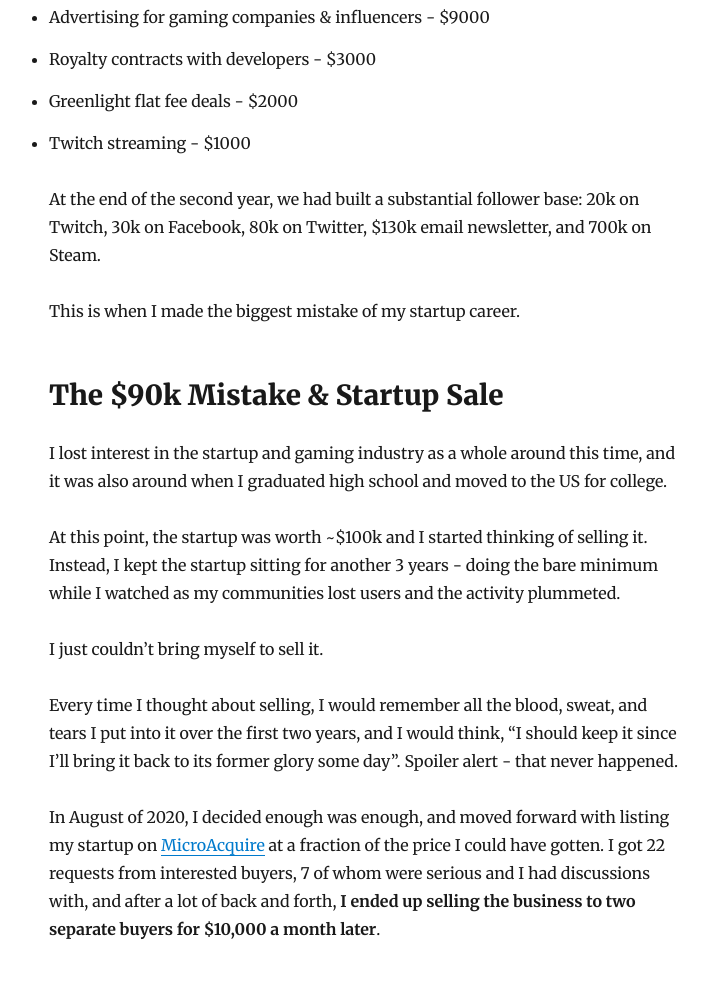
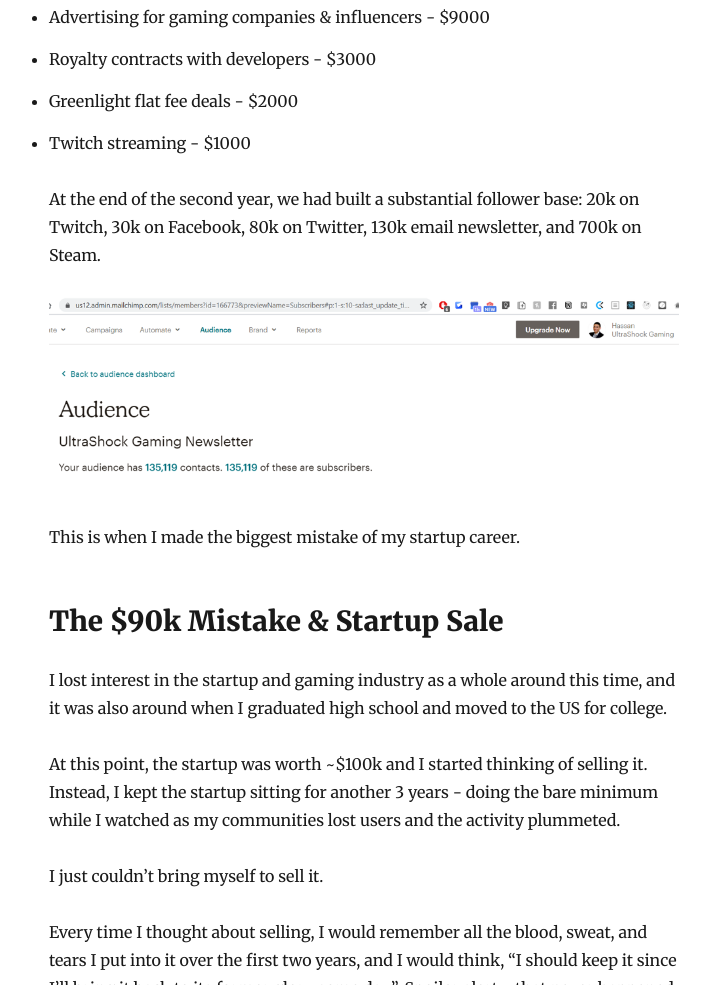
Before and after one commit to Nutlope/my-blog, a Gatsby site: page /startup-journey/ in a window 1280 px wide. Shown: the part 7718-8703 px from the top of the page, without its empty margins (276-986 px from the left). Built offline with nearby package versions, Linux system fonts and the light colour scheme; Gatsby itself is replaced by a stand-in of ours; some packages are replaced by stand-ins of ours.

Commit message:
editing startup journey with mailchimp sc

```diff
--- a/content/blog/startup-journey/index.md
+++ b/content/blog/startup-journey/index.md
@@ -117,7 +117,9 @@
 - Greenlight flat fee deals - \$2000
 - Twitch streaming - \$1000
 
-At the end of the second year, we had built a substantial follower base: 20k on Twitch, 30k on Facebook, 80k on Twitter, \$130k email newsletter, and 700k on Steam.
+At the end of the second year, we had built a substantial follower base: 20k on Twitch, 30k on Facebook, 80k on Twitter, 130k email newsletter, and 700k on Steam.
+
+![Screenshot of Mailchimp Newsletter](./email_usg.png)
 
 This is when I made the biggest mistake of my startup career.
 
```
Also changed, not shown: content/blog/startup-journey/email_usg.png (added).
